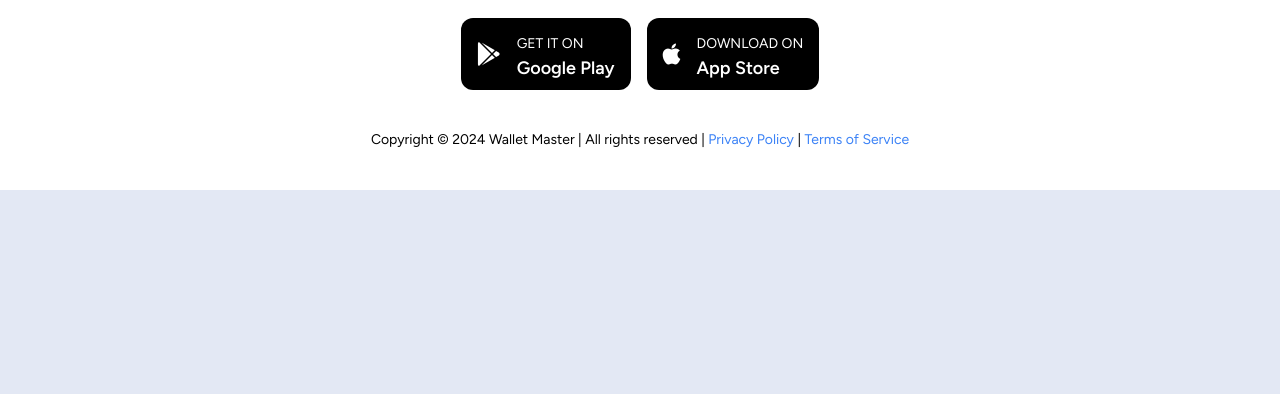
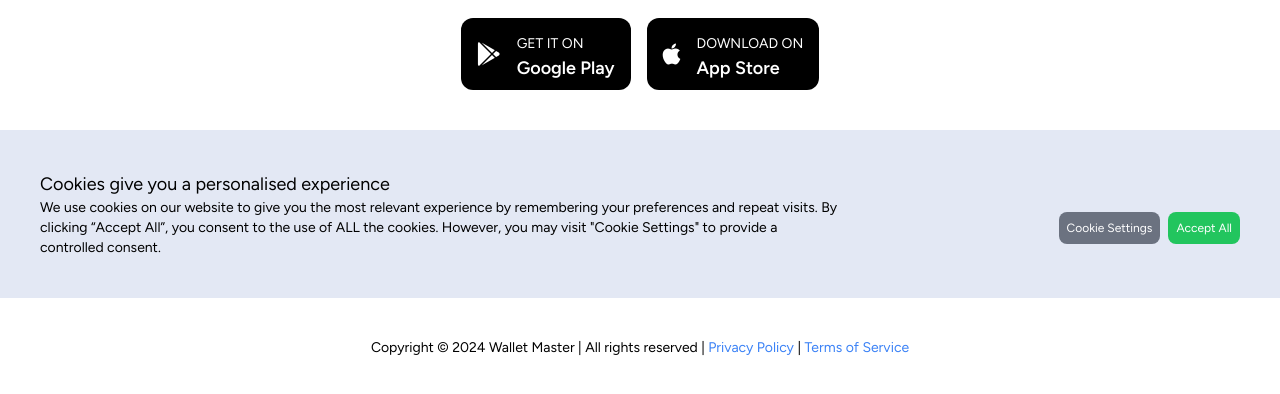
Before and after one commit to R-antDev/wallet-master-frontend, a plain HTML site: page index.html in a window 1280 px wide. Shown: the part 4031-4425 px from the top of the page. Before the commit the page ends 4221 px from the top, so only its background shows below. Drawn offline with nearby package versions, Linux system fonts and the light colour scheme.

Commit message:
updated cookies section

```diff
--- a/index.html
+++ b/index.html
@@ -317,6 +317,23 @@
             </div>
         </div>
 
+        <section id="cookieSection" class="bg-[#E3E8F4] p-10">
+            <h6 class="text-lg">
+                Cookies give you a personalised experience
+            </h6>
+            <div class="grid grid-cols-3 items-center space-x-4 text-2xl">
+                <p class="col-span-2 text-sm">
+                    We use cookies on our website to give you the most relevant experience by remembering your preferences
+                    and repeat visits. By clicking “Accept All”, you consent to the use of ALL the cookies. However, you may
+                    visit "Cookie Settings" to provide a controlled consent.
+                </p>
+                <div class="flex justify-end space-x-2">
+                    <button class="bg-gray-500 text-white p-2 lg:text-xs text-sm rounded-lg">Cookie Settings</button>
+                    <button onclick="acceptAllCookies()" class="bg-green-500 text-white lg:text-xs text-sm p-2 rounded-lg">Accept All</button>
+                </div>
+            </div>
+        </section>
+
         <p class="text-sm text-center">
             Copyright © 2024 Wallet Master | All rights reserved | <a class="text-blue-500" href="#">Privacy Policy</a>
             | <a class="text-blue-500" href="#">Terms of Service</a>
--- a/js/index.js
+++ b/js/index.js
@@ -16,3 +16,10 @@
         mobileDropdownMenu.classList.toggle("hidden");
     });
 });
+
+
+function acceptAllCookies() {
+    let cookieSection = document.getElementById("cookieSection");
+    // cookieSection.classList.add("hidden");
+    cookieSection.style.display = 'none';
+}
```
